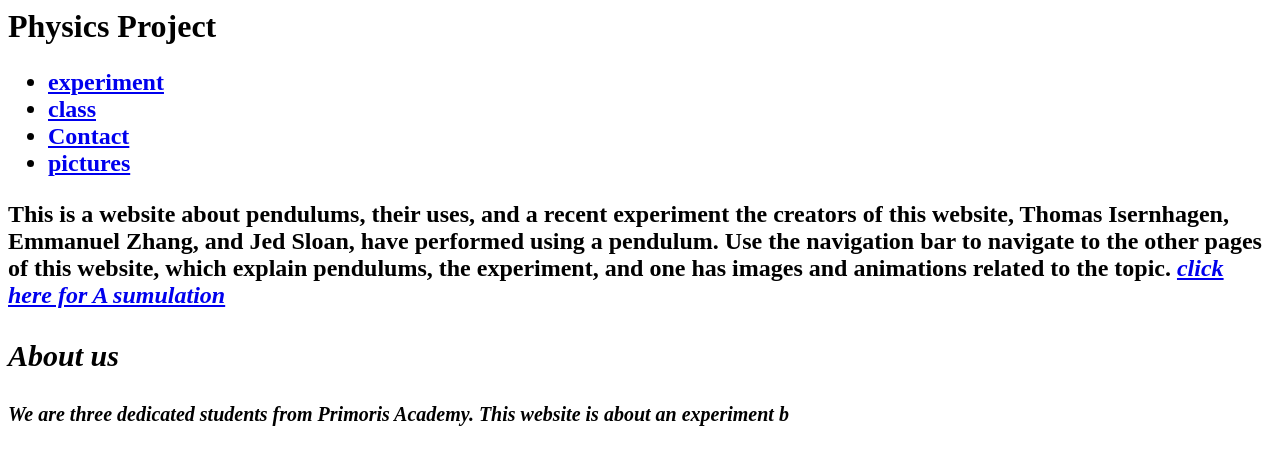
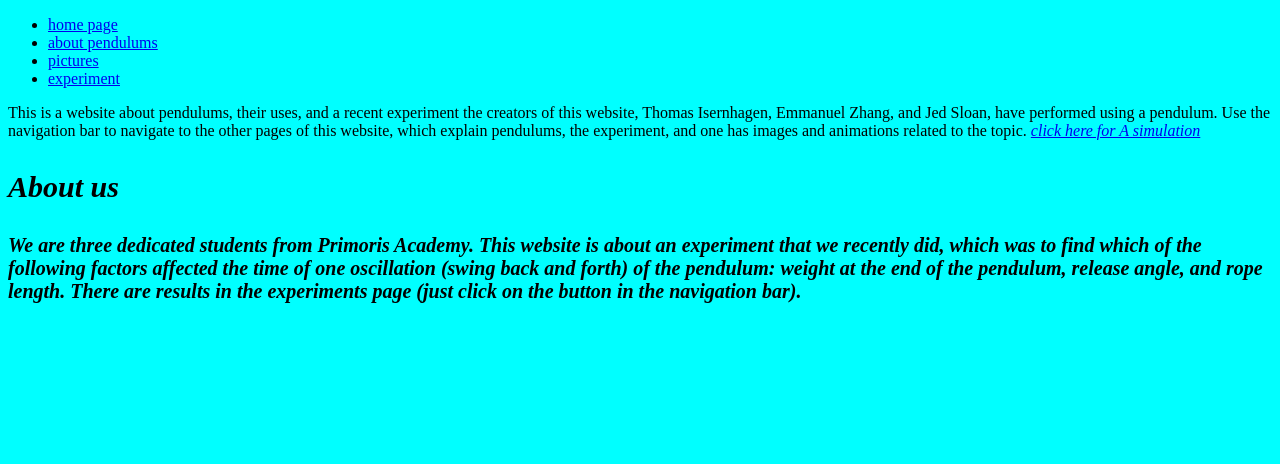
Before and after one commit to PrimorisRobotics/pendulum, a plain HTML site: page index.html in a window 1280 px wide. Drawn offline with Linux system fonts and the light colour scheme.

Commit message:
Update index.html

```diff
--- a/index.html
+++ b/index.html
@@ -1,33 +1,25 @@
+<!DOCTYPE html>
 <html>
 	<head>
-		<title>Physics Project</title>
-			<h1>
-				Physics Project
-			</h1>
-			<h2>
+		<title>Home Page - Pendulum Website</title>
+		  <link rel="stylesheet" type="text/css" href="styles.css">
 
-
-</title>
 	</head>
 	<body>
 		<div class="container">
-		<div class=”Navigation”>
-		<ul>
-  			<li><a href="ex.asp">experiment</a></li>
-  			<li><a href="news.asp">class</a></li>
- 			 <li><a href="contact.asp">Contact</a></li>
-			  <li><a href="ex.html">pictures</a></li>
-</ul>
-		</div class=”Navigation”>
+		<div class="nav">
+    			<ul>
+      				<li><a href="homepage.html">home page</a></b></font></li>
+ 				<li><a href="aboutpendulums.html">about pendulums</a></b></font></li>
+	 			<li><a href="imagevid.html">pictures</a></b></font></li>
+	 			<li><a href="experiments.html">experiment</a></b></font></li>
+				</b></font>
+ 		</div>
 		<div class=”Main”>
-
+		<body style="background-color:aqua;">
 		This is a website about pendulums, their uses, and a recent experiment the creators of this website, Thomas Isernhagen, Emmanuel Zhang, and Jed Sloan, have performed using a pendulum. Use the navigation bar to navigate to the other pages of this website, which explain pendulums, the experiment, and one has images and animations related to the topic.
-		<cite>
-<a href=https://phet.colorado.edu/sims/html/pendulum-lab/latest/pendulum-lab_en.html><i>click here for A sumulation</i></a><cite>
+		<cite> <a href=https://phet.colorado.edu/sims/html/pendulum-lab/latest/pendulum-lab_en.html><i>click here for A simulation</i></a><cite>
 		<p style="font-size:30px"><b>About us</b></font>
-		<p style="font-size:20px"><b>We are three dedicated students from Primoris Academy. This website is about an experiment</b></font>
-		b
-
-
+		<p style="font-size:20px"><b>We are three dedicated students from Primoris Academy. This website is about an experiment that we recently did, which was to find which of the following factors affected the time of one oscillation (swing back and forth) of the pendulum: weight at the end of the pendulum, release angle, and rope length. There are results in the experiments page (just click on the button in the navigation bar).</b></font>
 	</body>
 </html>
```
